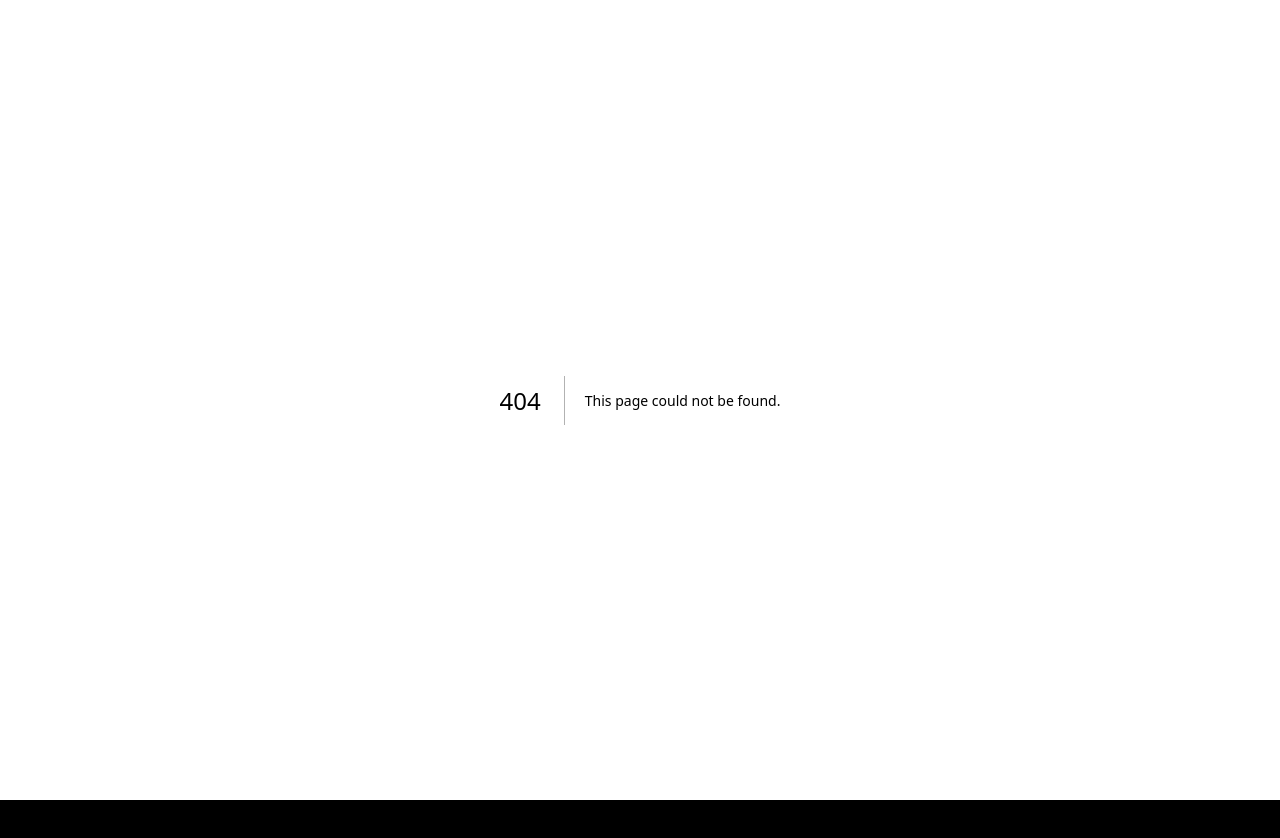
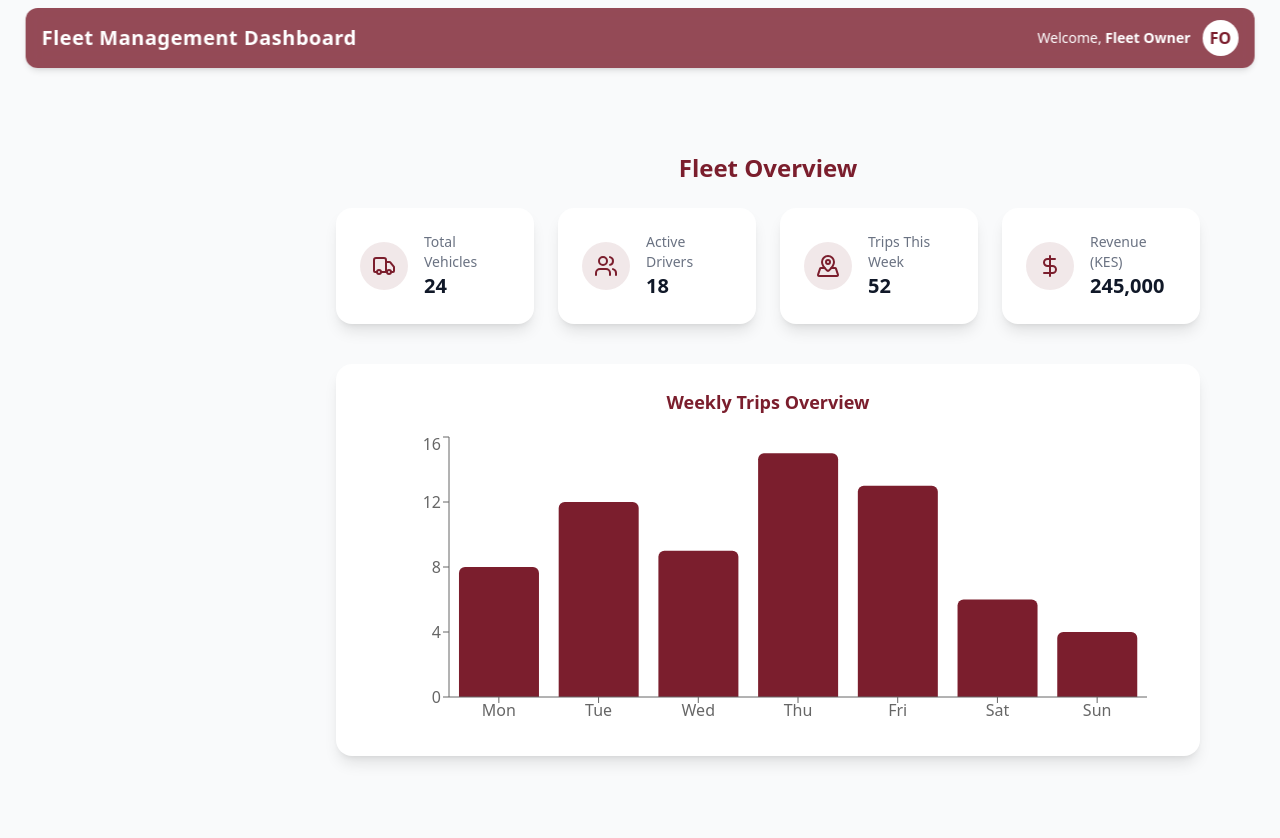
Before and after one commit to ABABUOTURI/TransGo, a Next.js app: page /fleet/dashboard in a window 1280 px wide. Before the commit this address had no page. Shown: the top 838 px of the page. Before the commit the page ends 800 px from the top, so only its background shows below. Built offline with nearby package versions, Linux system fonts and the light colour scheme.

Commit message:
dashboard page of fleet owner

```diff
--- /dev/null
+++ b/src/app/fleet/dashboard/page.tsx
@@ -0,0 +1,48 @@
+"use client";
+
+import { useState } from "react";
+import TopNav from "./components/TopNav";
+import Sidebar from "./components/Sidebar";
+import DashboardContent from "./components/DashboardContent";
+import VehiclesContent from "./components/VehiclesContent";
+import DriversContent from "./components/DriversContent";
+import TripsContent from "./components/TripsContent";
+import SettingsContent from "./components/SettingsContent";
+
+export default function FleetDashboardPage() {
+  const [activeTab, setActiveTab] = useState("dashboard");
+  const [sidebarOpen, setSidebarOpen] = useState(false);
+
+  const renderContent = () => {
+    switch (activeTab) {
+      case "vehicles":
+        return <VehiclesContent />;
+      case "drivers":
+        return <DriversContent />;
+      case "trips":
+        return <TripsContent />;
+      case "settings":
+        return <SettingsContent />;
+      default:
+        return <DashboardContent />;
+    }
+  };
+
+  return (
+    <div className="flex min-h-screen bg-gray-50 text-gray-900">
+      {/* Sidebar */}
+      <Sidebar
+        activeTab={activeTab}
+        setActiveTab={setActiveTab}
+        sidebarOpen={sidebarOpen}
+        setSidebarOpen={setSidebarOpen}
+      />
+
+      {/* Main Content Area */}
+      <div className="flex-1 flex flex-col">
+        <TopNav setSidebarOpen={setSidebarOpen} />
+        <main className="p-6 flex-1">{renderContent()}</main>
+      </div>
+    </div>
+  );
+}
```
